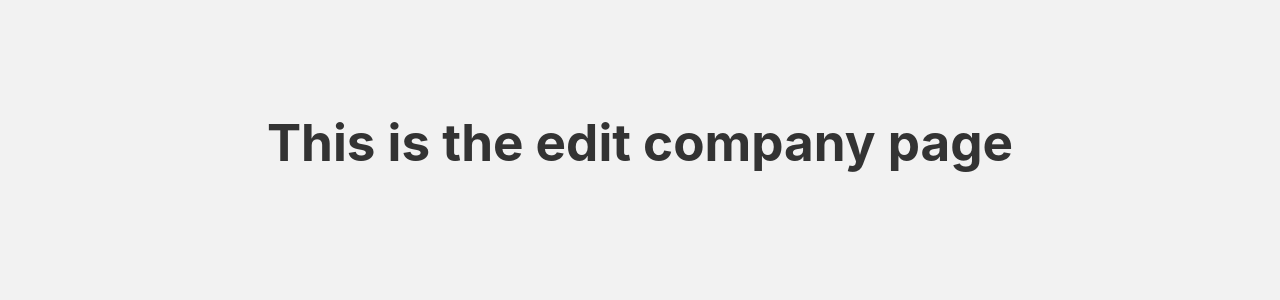
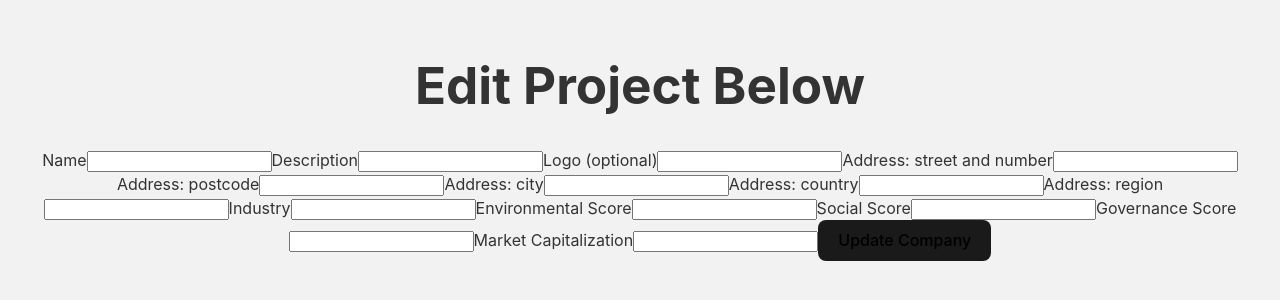
Before and after one commit to marvlas/esg-tracker, a React (Vite) app: page /company/1/edit in a window 1280 px wide. Shown: the part 258-558 px from the top of the page. Built offline with nearby package versions, Linux system fonts and the light colour scheme; no server answers.

Commit message:
added edting and deleting functionality

```diff
--- a/src/App.jsx
+++ b/src/App.jsx
@@ -13,7 +13,7 @@ function App() {
         <Route path="/" element={<HomePage />} />
         <Route path="/company/:id" element={<CompanyPage />} />
         <Route path="/company/:id/edit" element={<EditCompanyPage />} />
-        <Route path="/company/:id/add" element={<AddCompanyPage />} />
+        <Route path="/company/add" element={<AddCompanyPage />} />
         <Route path="/favourites/" element={<FavouritesPage />} />
       </Routes>
     </>
--- a/src/pages/AddCompanyPage.jsx
+++ b/src/pages/AddCompanyPage.jsx
@@ -37,7 +37,7 @@ const handleSubmit = (e) => {
             postcode: addressPostcode,
         },
         industry: industry,
-        ESG: {
+        esg: {
             e_index: eScore,
             s_index: sScore,
             g_index: gScore,
@@ -157,7 +157,7 @@ const handleSubmit = (e) => {
                 <label>
                     Environmental Score
                     <input
-                        type="text"
+                        type="number"
                         name="env score"
                         required={true}
                         value={eScore}
@@ -168,7 +168,7 @@ const handleSubmit = (e) => {
                 <label>
                     Social Score
                     <input
-                        type="text"
+                        type="number"
                         name="soc score"
                         required={true}
                         value={sScore}
@@ -179,7 +179,7 @@ const handleSubmit = (e) => {
                 <label>
                     Governance Score
                     <input
-                        type="text"
+                        type="number"
                         name="gov score"
                         required={true}
                         value={gScore}
@@ -189,7 +189,7 @@ const handleSubmit = (e) => {
                 <label>
                     Market Capitalization
                     <input
-                        type="text"
+                        type="number"
                         name="market cap"
                         required={true}
                         value={marketCap}
--- a/src/pages/CompanyPage.jsx
+++ b/src/pages/CompanyPage.jsx
@@ -1,6 +1,6 @@
 import axios from "axios"
 import { useEffect, useState } from "react"
-import { useParams } from "react-router-dom"
+import { Link, useParams } from "react-router-dom"
 
 function CompanyPage() {
 
@@ -29,6 +29,16 @@ function CompanyPage() {
         getApiData()
     }, [])
 
+    const deleteCompany = () => {
+        axios.delete(apiDataUrl + "/" + id)
+        .then(() => {
+            navigate("/")
+        })
+        .catch((error) => {
+            console.log(error)
+        })
+    }
+
     return(
         <>
             {company === null
@@ -52,6 +62,13 @@ function CompanyPage() {
                     </div>
                 </div>
             }
+
+            <Link to={`/company/${id}/edit`}>
+                <button>Edit Company</button>
+            </Link>
+
+            <button onClick={deleteCompany}>Delete Company</button>
+
         </>
     )
 }
--- a/src/pages/EditCompanyPage.jsx
+++ b/src/pages/EditCompanyPage.jsx
@@ -1,6 +1,230 @@
+import axios from "axios"
+import { useEffect, useState } from "react"
+import { useNavigate, useParams } from "react-router-dom"
+
 function EditCompanyPage() {
+
+    const apiDataUrl = import.meta.env.VITE_API_URL
+
+    const [name, setName] = useState("")
+    const [description, setDescription] = useState("")
+    const [logo, setLogo] = useState("")
+    const [addressStreet, setAddressStreet] = useState("")
+    const [addressPostcode, setAddressPostcode] = useState("")
+    const [addressCity, setAddressCity] = useState("")
+    const [addressCountry, setAddressCountry] = useState("")
+    const [addressRegion, setAddressRegion] = useState("")
+    const [industry, setIndustry] = useState("")
+    const [eScore, setEScore] = useState("")
+    const [sScore, setSScore] = useState("")
+    const [gScore, setGScore] = useState("")
+    const [marketCap, setMarketCap] = useState("")
+
+    const { id } = useParams()
+    const navigate = useNavigate()
+
+useEffect(() => {
+    axios.get(apiDataUrl + "/" + id)
+    .then((response) => {
+        const oneCompany = response.data
+        setName(oneCompany.name)
+        setDescription(oneCompany.description)
+        setLogo(oneCompany.logo)
+        setAddressStreet(oneCompany.location.address)
+        setAddressPostcode(oneCompany.location.postcode)
+        setAddressCity(oneCompany.location.city)
+        setAddressCountry(oneCompany.location.country)
+        setAddressRegion(oneCompany.location.region)
+        setIndustry(oneCompany.industry)
+        setEScore(oneCompany.esg.e_index)
+        setSScore(oneCompany.esg.s_index)
+        setGScore(oneCompany.esg.g_index)
+        setMarketCap(oneCompany.marketCap)
+    })
+    .catch((error) => {
+        console.log(error)
+    })
+}, [id])
+
+const handleFormSubmit = (e) => {
+    e.preventDefault();
+
+    const requestBody = {
+        name: name,
+        description: description,
+        logo: logo,
+        location: {
+            region: addressRegion,
+            country: addressCountry,
+            city: addressCity,
+            address: addressStreet,
+            postcode: addressPostcode,
+        },
+        industry: industry,
+        esg: {
+            e_index: eScore,
+            s_index: sScore,
+            g_index: gScore,
+        },
+        marketCap: marketCap
+    }
+
+    axios.put(apiDataUrl + "/" + id, requestBody)
+    .then((response) => {
+        navigate(`/company/${id}`)
+    })
+}
+
+
+
     return (
-        <h1>This is the edit company page</h1>
+        <>
+        <h1>Edit Project Below</h1>
+
+            <form onSubmit={handleFormSubmit}>
+
+                <label>
+                    Name
+                    <input
+                        type="text"
+                        name="name"
+                        required={true}
+                        value={name}
+                        onChange={(e) => { setName(e.target.value) }} />
+                </label>
+
+                <label>
+                    Description
+                    <input
+                        type="text"
+                        name="description"
+                        required={true}
+                        value={description}
+                        onChange={(e) => { setDescription(e.target.value) }} />
+                </label>
+
+                <label>
+                    Logo (optional)
+                    <input
+                        type="url"
+                        name="logo"
+                        value={logo}
+                        onChange={(e) => { setLogo(e.target.value) }} />
+                </label>
+
+                <label>
+                    Address: street and number
+                    <input
+                        type="text"
+                        name="street"
+                        required={true}
+                        value={addressStreet}
+                        onChange={(e) => { setAddressStreet(e.target.value) }} />
+                </label>
+
+                <label>
+                    Address: postcode
+                    <input
+                        type="text"
+                        name="postcode"
+                        required={true}
+                        value={addressPostcode}
+                        onChange={(e) => { setAddressPostcode(e.target.value) }} />
+                </label>
+
+                <label>
+                    Address: city
+                    <input
+                        type="text"
+                        name="city"
+                        required={true}
+                        value={addressCity}
+                        onChange={(e) => { setAddressCity(e.target.value) }} />
+                </label>
+
+                {/* Drop down menu */}
+                <label>
+                    Address: country
+                    <input
+                        type="text"
+                        name="country"
+                        required={true}
+                        value={addressCountry}
+                        onChange={(e) => { setAddressCountry(e.target.value) }} />
+                </label>
+
+                {/* Drop down menu here */}
+                <label>
+                    Address: region
+                    <input
+                        type="text"
+                        name="region"
+                        required={true}
+                        value={addressRegion}
+                        onChange={(e) => { setAddressRegion(e.target.value) }} />
+                </label>
+
+                {/* Drop down menu here */}
+                <label>
+                    Industry
+                    <input
+                        type="text"
+                        name="industry"
+                        required={true}
+                        value={industry}
+                        onChange={(e) => { setIndustry(e.target.value) }} />
+                </label>
+
+                {/* Drop down menu here */}
+                <label>
+                    Environmental Score
+                    <input
+                        type="number"
+                        name="env score"
+                        required={true}
+                        value={eScore}
+                        onChange={(e) => { setEScore(e.target.value) }} />
+                </label>
+
+                {/* Drop down menu here */}
+                <label>
+                    Social Score
+                    <input
+                        type="number"
+                        name="soc score"
+                        required={true}
+                        value={sScore}
+                        onChange={(e) => { setSScore(e.target.value) }} />
+                </label>
+
+                {/* Drop down menu here */}
+                <label>
+                    Governance Score
+                    <input
+                        type="number"
+                        name="gov score"
+                        required={true}
+                        value={gScore}
+                        onChange={(e) => { setGScore(e.target.value) }} />
+                </label>
+
+                <label>
+                    Market Capitalization
+                    <input
+                        type="number"
+                        name="market cap"
+                        required={true}
+                        value={marketCap}
+                        onChange={(e) => { setMarketCap(e.target.value) }} />
+                </label>
+
+                <button>Update Company</button>
+            </form>
+
+
+
+        </>
+
     )
 }
 
```
Also changed, not shown: 1 other file (tests, documents, lock files or other folders).
